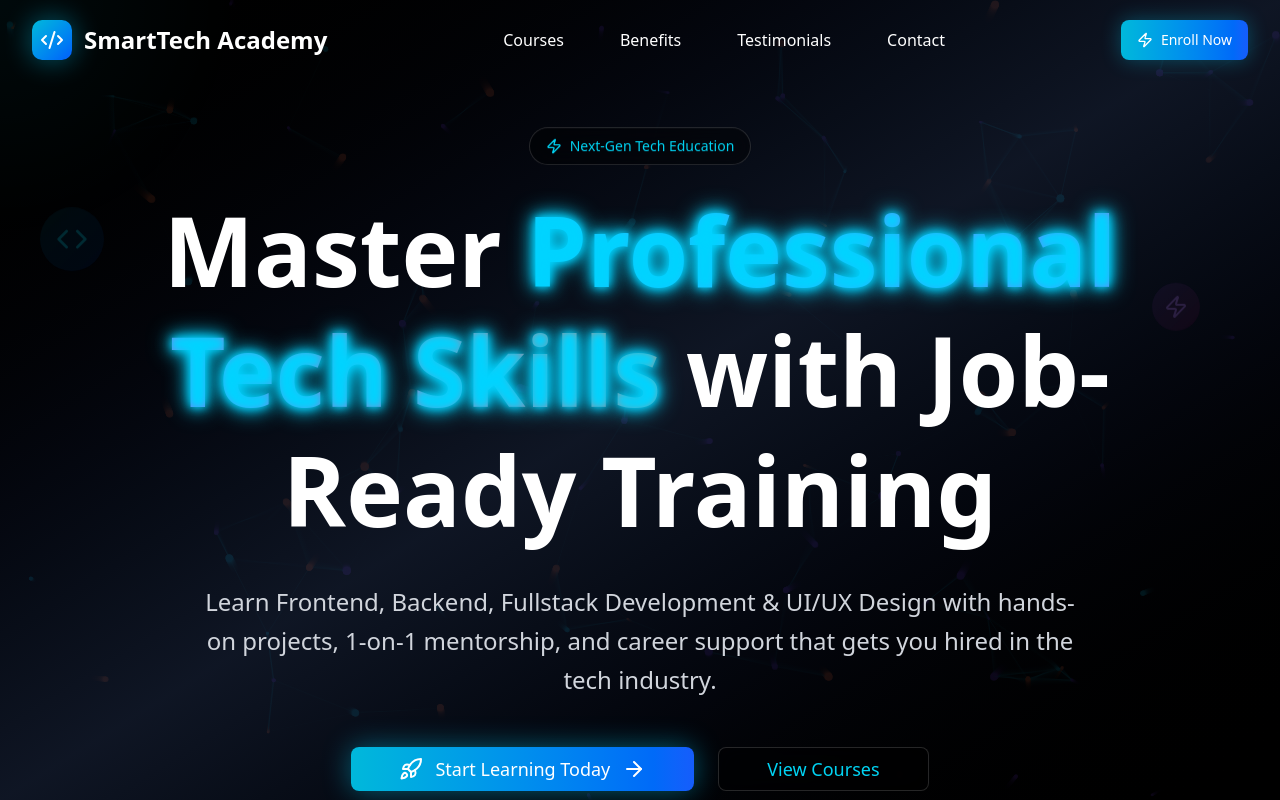
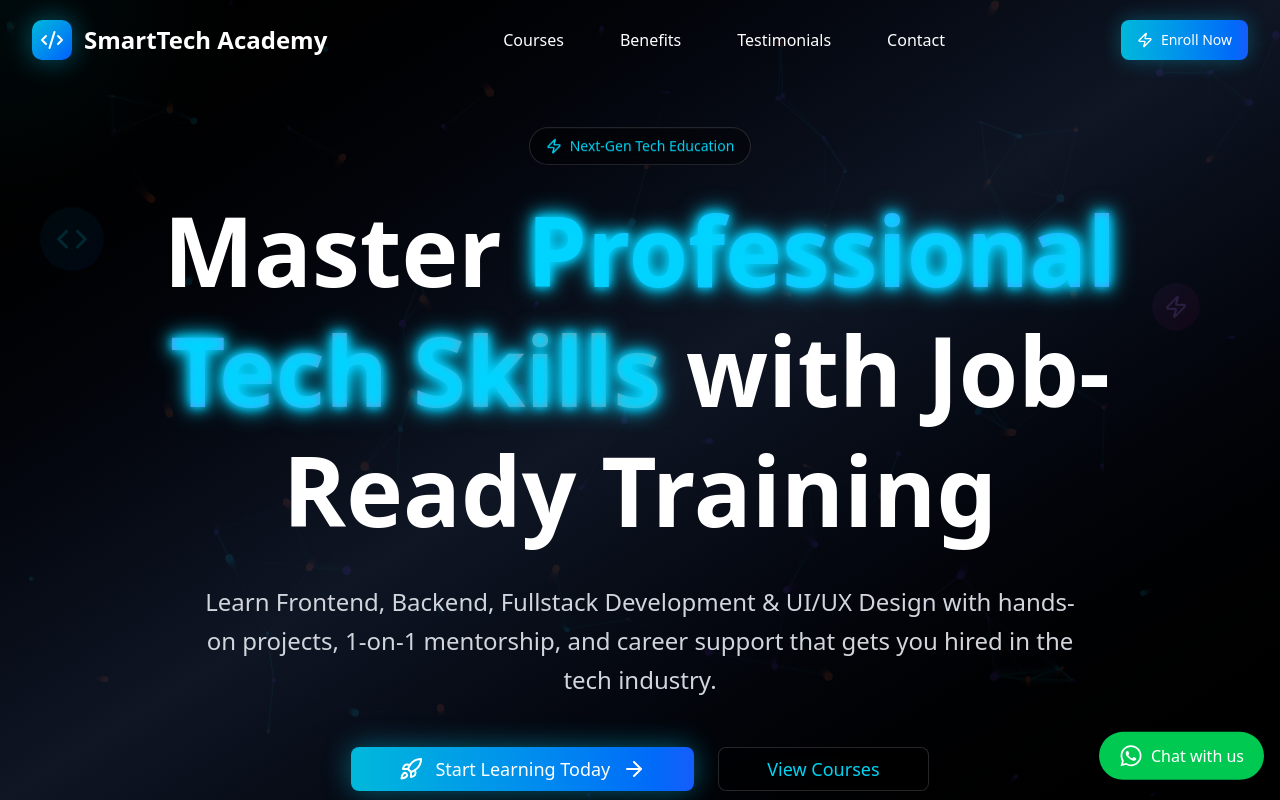
Before and after one commit to davidgraphix/smartTech-academy, a Next.js app: page / in a window 1280 px wide. Shown: the top 800 px of the page. Built offline with nearby package versions, Linux system fonts and the light colour scheme.

Commit message:
feat: add WhatsApp button component with conditional rendering and styling adjustments

```diff
--- a/app/layout.tsx
+++ b/app/layout.tsx
@@ -5,6 +5,7 @@ import { Orbitron } from "next/font/google"
 import { Fira_Code } from "next/font/google"
 import { Analytics } from "@vercel/analytics/next"
 import { Suspense } from "react"
+import WhatsAppButton from "@/components/WhatsAppButton"
 
 
 const orbitron = Orbitron({
@@ -33,7 +34,9 @@ export default function RootLayout({
   return (
     <html lang="en" className={`${orbitron.variable} ${firaCode.variable}`}>
       <body className="font-sans antialiased bg-black text-white min-h-screen">
-        <Suspense fallback={null}>{children}</Suspense>
+        <Suspense fallback={null}>{children}
+          <WhatsAppButton />
+        </Suspense>
         <Analytics />
       </body>
     </html>
--- a/components/WhatsAppButton.tsx
+++ b/components/WhatsAppButton.tsx
@@ -1,10 +1,18 @@
 "use client"
 
+import { usePathname } from "next/navigation"
 import { FaWhatsapp } from "react-icons/fa"
 
 export default function WhatsAppButton() {
+  const pathname = usePathname()
+
+  // Hide button on enrollment page
+  if (pathname === "/enroll") {
+    return null
+  }
+
   const openWhatsApp = () => {
-    const phoneNumber = "2349035177568" // <-- replace with your number (no + or leading zeros)
+    const phoneNumber = "2348012345678" // <-- replace with your number
     const message = "Hello SmartTech Academy! I'm interested in your courses."
     const url = `https://wa.me/${phoneNumber}?text=${encodeURIComponent(message)}`
     window.open(url, "_blank")
@@ -13,12 +21,14 @@ export default function WhatsAppButton() {
   return (
     <button
       onClick={openWhatsApp}
-      className="fixed bottom-6 right-6 flex items-center gap-2 px-5 py-3 rounded-full
+      className="fixed bottom-4 right-4 flex items-center gap-2 px-3 py-2 rounded-full
                  bg-green-500 text-white font-medium shadow-lg
-                 animate-bounce hover:bg-green-600 transition-all z-50"
+                 animate-bounce hover:bg-green-600 transition-all z-50
+                 text-sm sm:text-base sm:px-5 sm:py-3"
     >
-      <FaWhatsapp className="text-2xl" />
-      Chat with us
+      <FaWhatsapp className="text-xl sm:text-2xl" />
+      <span className="hidden sm:inline">Chat with us</span>
+      <span className="inline sm:hidden">Chat</span>
     </button>
   )
 }
```
